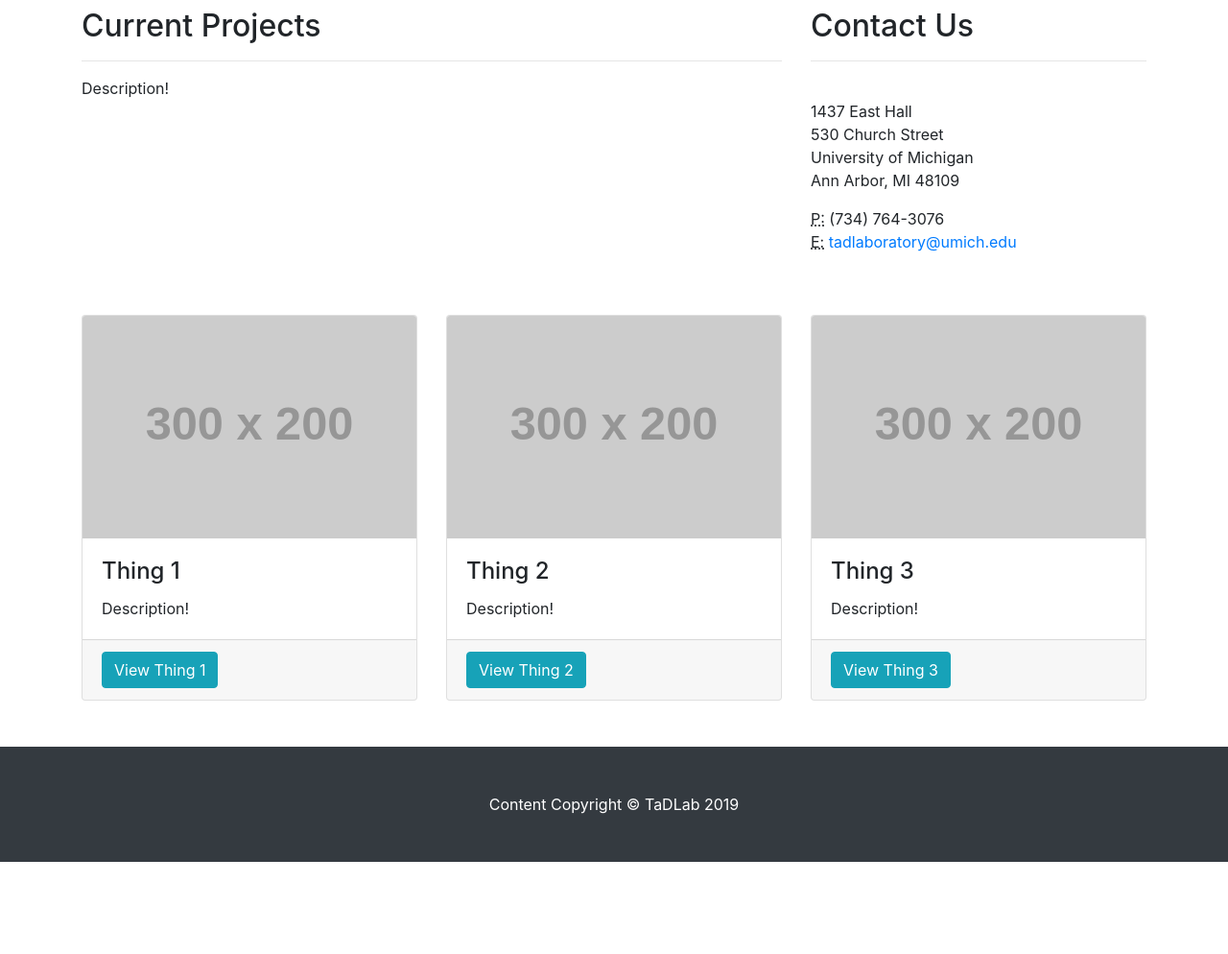
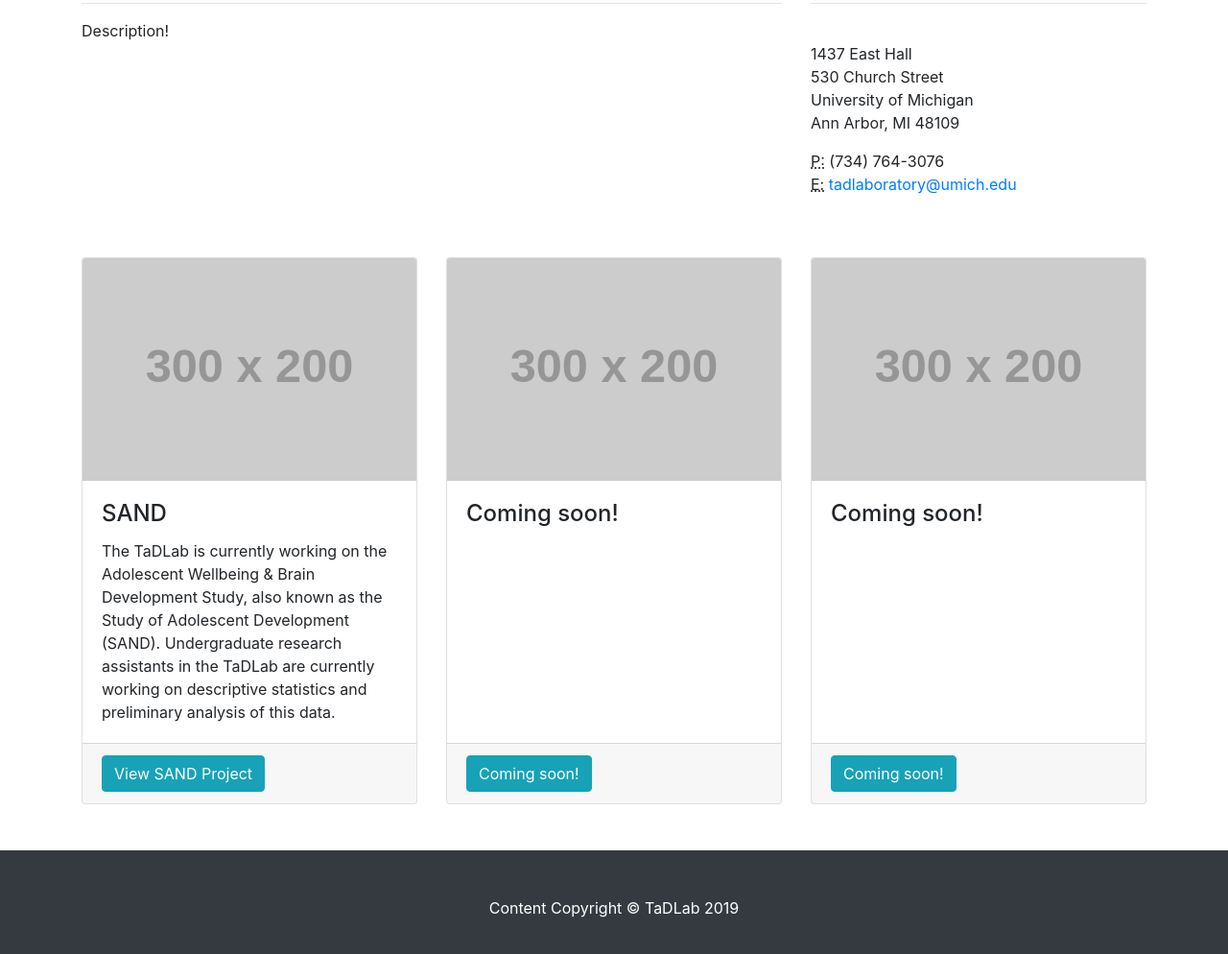
Before and after one commit to UMich-TAD-Lab/UMich-TAD-Lab.github.io, a website: page index.html in a window 1280 px wide. Shown: the part 550-1544 px from the top of the page at 96% size. Before the commit the page ends 1448 px from the top, so only its background shows below. Drawn offline with Linux system fonts and the light colour scheme; placeholder pictures from the web are drawn by us.

Commit message:
Edited description

```diff
--- a/index.html
+++ b/index.html
@@ -49,7 +49,7 @@
       <div class="row h-100 align-items-center">
         <div class="col-lg-12">
           <h1 class="display-4 text-white mt-5 mb-2">Translational & Developmental Neuroscience Laboratory</h1>
-          <p class="lead mb-5 text-white-50">The TaDLab is a collaborative research environment dedicated to examining affective-cognitive processes during adolescent development. Behavioral and neuroimaging methods are employed to better understand how these processes contribute to normal development or risk for psychopathology. Recent projects aim to identify environmental factors associated with affective-cognitive development and increased risk for internalizing disorders.</p>
+          <p class="lead mb-5 text-white-50">The TaDLab is a laboratory in the Psychology Department at the University of Michigan, directed by Dr. Christopher Monk.</p>
         </div>
       </div>
     </div>
@@ -91,11 +91,11 @@
         <div class="card h-100">
           <img class="card-img-top" src="http://placehold.it/300x200" alt="">
           <div class="card-body">
-            <h4 class="card-title">Thing 1</h4>
-            <p class="card-text">Description!</p>
+            <h4 class="card-title">SAND</h4>
+            <p class="card-text">The TaDLab is currently working on the Adolescent Wellbeing & Brain Development Study, also known as the Study of Adolescent Development (SAND). Undergraduate research assistants in the TaDLab are currently working on descriptive statistics and preliminary analysis of this data.</p>
           </div>
           <div class="card-footer">
-            <a href="#" class="btn btn-info">View Thing 1</a>
+            <a href="#" class="btn btn-info">View SAND Project</a>
           </div>
         </div>
       </div>
@@ -103,11 +103,11 @@
         <div class="card h-100">
           <img class="card-img-top" src="http://placehold.it/300x200" alt="">
           <div class="card-body">
-            <h4 class="card-title">Thing 2</h4>
-            <p class="card-text">Description!</p>
+            <h4 class="card-title">Coming soon!</h4>
+            <p class="card-text"></p>
           </div>
           <div class="card-footer">
-            <a href="#" class="btn btn-info">View Thing 2</a>
+            <a href="#" class="btn btn-info">Coming soon!</a>
           </div>
         </div>
       </div>
@@ -115,11 +115,11 @@
         <div class="card h-100">
           <img class="card-img-top" src="http://placehold.it/300x200" alt="">
           <div class="card-body">
-            <h4 class="card-title">Thing 3</h4>
-            <p class="card-text">Description!</p>
+            <h4 class="card-title">Coming soon!</h4>
+            <p class="card-text"></p>
           </div>
           <div class="card-footer">
-            <a href="#" class="btn btn-info">View Thing 3</a>
+            <a href="#" class="btn btn-info">Coming soon!</a>
           </div>
         </div>
       </div>
```
